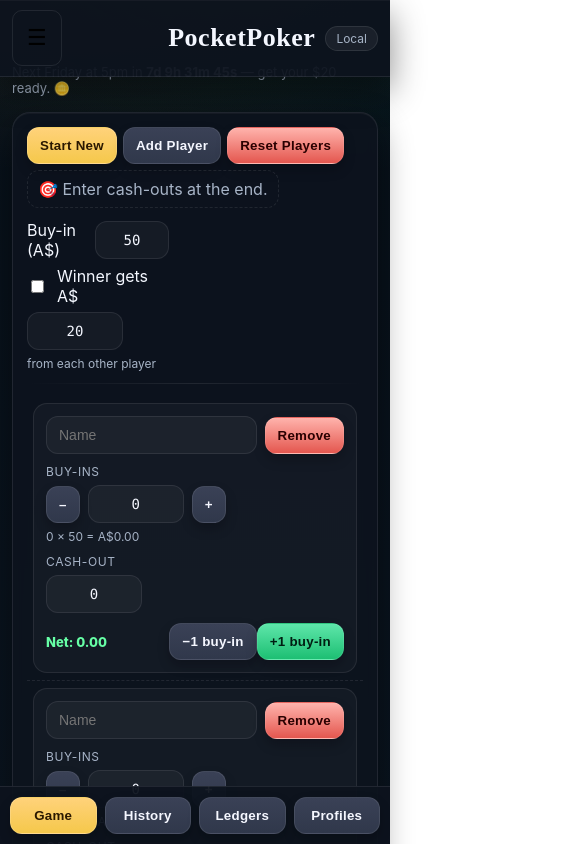
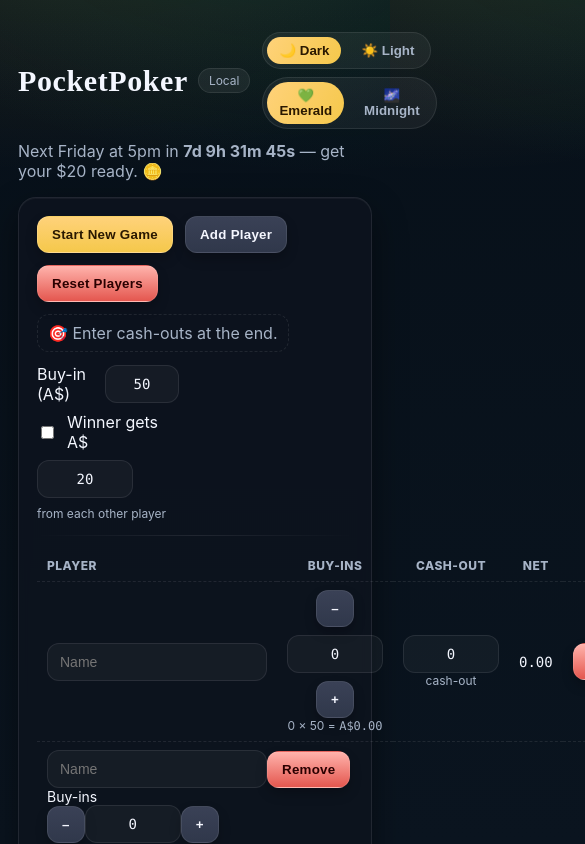
Before and after one commit to Parzival-0x9/pocketpoker, a React (Vite) app: page / in a window 390 px wide. Shown: the top 844 px of the page, 585 px wide, since content can reach past the window. Built offline with nearby package versions, Linux system fonts and the light colour scheme.

Commit message:
UI fix: ledger wording/alignment + compact mobile tweaks

```diff
--- a/App.jsx
+++ b/App.jsx
@@ -30,11 +30,6 @@ export default function App(){
   const [ledgerExpanded,setLedgerExpanded]=useState({});
   const [profiles,setProfiles]=useState(()=>{ try{ return JSON.parse(localStorage.getItem(PROFILES)) || {}; } catch { return {}; } });
   const [celebrated, setCelebrated] = useState(new Set());
-
-  // Compact mobile: tabs + drawer
-  const [sidebarOpen, setSidebarOpen] = useState(false);
-  const [tab, setTab] = useState(()=> localStorage.getItem("pp_tab") || "game");
-  useEffect(()=>{ localStorage.setItem("pp_tab", tab); }, [tab]);
 
   useEffect(()=>{ const s=load();
     if(s){ setPlayers(s.players?.length?s.players:[blank(),blank()]);
@@ -271,12 +266,40 @@ export default function App(){
     return Array.from(set).sort();
   }, [players, history]);
 
-  // --- Sections ---
-  const GameSection = (
+  return (
+    <div className="container">
+      <div className="header">
+        <div className="title-badge">
+          <h1>PocketPoker</h1>
+          <span className="badge">Local</span>
+        </div>
+        <div className="toolbar">
+          <div className="switch">
+            <button className={theme==='dark' ? 'active' : 'ghost'} onClick={()=>setTheme('dark')}>🌙 Dark</button>
+            <button className={theme==='light' ? 'active' : 'ghost'} onClick={()=>setTheme('light')}>☀️ Light</button>
+          </div>
+          <div className="switch">
+            <button className={felt==='emerald' ? 'active' : 'ghost'} onClick={()=>setFelt('emerald')}>💚 Emerald</button>
+            <button className={felt==='midnight' ? 'active' : 'ghost'} onClick={()=>setFelt('midnight')}>🌌 Midnight</button>
+          </div>
+        </div>
+      </div>
+      <div className="kicker">Next Friday at 5pm in <strong>{days}d {hrs}h {mins}m {secs}s</strong> — get your $20 ready. 🪙</div>
+
+      {alerts.length>0 && (
+        <div className="surface" style={{marginTop:14}}>
+          {alerts.map(a=> (
+            <div key={a.id} className="alert" style={{marginBottom:8}}>
+              Unpaid A${a.amount} per-head — winner <strong>{a.winner}</strong>, due <strong>{new Date(a.due).toLocaleString()}</strong>. Unpaid: {a.unpaid.join(', ')}.
+            </div>
+          ))}
+        </div>
+      )}
+
       <div className="surface" style={{marginTop:16}}>
         <div className="controls">
           <div className="stack">
-          <button className="btn primary" onClick={startGame}>Start New</button>
+            <button className="btn primary" onClick={startGame}>Start New Game</button>
             <button className="btn secondary" onClick={addPlayer}>Add Player</button>
             <button className="btn danger" onClick={resetGame}>Reset Players</button>
             <span className="pill">🎯 Enter cash-outs at the end.</span>
@@ -324,7 +347,7 @@ export default function App(){
             <div className="ribbon">⚠️ Off by {aud(totals.diff)}. Use Auto-Balance or tick Override.</div>
             <div className="toolbar">
               <button className="btn secondary" onClick={autoBalance}>Auto-Balance</button>
-            <label className="inline"><input type="checkbox" checked={overrideMismatch} onChange={e=>setOverrideMismatch(e.target.checked)} /> Override & Save</label>
+              <label className="inline"><input type="checkbox" checked={overrideMismatch} onChange={e=>setOverrideMismatch(e.target.checked)} /> Override & Save Anyway</label>
             </div>
           </div>
         ) : (
@@ -338,18 +361,16 @@ export default function App(){
           <button className="btn success" onClick={saveGameToHistory} disabled={Math.abs(totals.diff) > 0.01 && !overrideMismatch}>End Game & Save</button>
         </div>
       </div>
-  );
 
-  const HistorySection = (
       <div className="surface">
         <div className="header" style={{marginBottom:0}}>
           <h3 style={{margin:0}}>Game Overview (History)</h3>
           <div className="toolbar">
             <button className="btn secondary" onClick={exportSeason}>Export CSVs</button>
-          <button className="btn danger" onClick={clearHistory}>Delete All</button>
+            <button className="btn danger" onClick={clearHistory}>Delete All History</button>
           </div>
         </div>
-      <div className="meta">Tap details to see per-head payments and settlement transfers.</div>
+        <div className="meta">Click details to see full results, winner per-head payments, and settlement transfers.</div>
         <table className="table">
           <thead>
             <tr>
@@ -391,11 +412,9 @@ export default function App(){
                   </tr>
                   {expanded[key] && (
                     <tr>
-    <td colSpan="6" style={{padding:0}}>
-      <div className="pp-game-details" role="dialog" aria-modal="true">
-        <div className="pp-sheet-grabber" />
-        <div className="pp-sheet-body">
-          <div className="detail"><strong>Per-player results</strong>
+                      <td colSpan="6">
+                        <div className="detail">
+                          <strong>Per-player results</strong>
                           <table className="table">
                             <thead><tr><th>Player</th><th className="center">Buy-in</th><th className="center">Cash-out (adj)</th><th className="center">Prize adj</th><th className="center">Net</th></tr></thead>
                             <tbody>
@@ -461,24 +480,21 @@ export default function App(){
                                 <tr key={i}><td>{t.from}</td><td>{t.to}</td><td className="center mono">{aud(t.amount)}</td></tr>
                               ))}
                             </tbody>
-                        </table></div>
-        </div>
+                          </table>
                         </div>
                       </td>
                     </tr>
-)}}
+                  )}
                 </React.Fragment>
               );
             })}
           </tbody>
         </table>
       </div>
-  );
 
-  const LedgersSection = (
       <div className="surface">
         <h3 style={{marginTop:0}}>Player Ledgers (Cumulative)</h3>
-      <div className="meta">Clean + collapsible. Tap Show to reveal who they owe / who owes them.</div>
+        <div className="meta">Clean + collapsible. Click Show to reveal who they owe / who owes them.</div>
         <table className="table">
           <thead><tr><th>Player</th><th className="center">Net Balance</th><th className="center">Actions</th></tr></thead>
           <tbody>
@@ -505,6 +521,16 @@ export default function App(){
                             <thead><tr><th>They owe <em>you</em></th><th className="center">Amount</th><th>You owe <em>them</em></th><th className="center">Amount</th></tr></thead>
                             <tbody>
                               <tr>
+                                {/* Left: They owe YOU */}
+                                <td>
+                                  {(info.owedBy||[]).length===0 ? <span className="meta">—</span> :
+                                    info.owedBy.map((x,i)=>(<div key={i}>{x.from}</div>))}
+                                </td>
+                                <td className="center mono">
+                                  {(info.owedBy||[]).length===0 ? <span className="meta">—</span> :
+                                    info.owedBy.map((x,i)=>(<div key={i}>{aud(x.amount)}</div>))}
+                                </td>
+                                {/* Right: YOU owe THEM */}
                                 <td>
                                   {(info.owes||[]).length===0 ? <span className="meta">—</span> :
                                     info.owes.map((x,i)=>(<div key={i}>{x.to}</div>))}
@@ -512,14 +538,6 @@ export default function App(){
                                 <td className="center mono">
                                   {(info.owes||[]).length===0 ? <span className="meta">—</span> :
                                     info.owes.map((x,i)=>(<div key={i}>{aud(x.amount)}</div>))}
-                              </td>
-                              <td>
-                                {(info.owedBy||[]).length===0 ? <span className="meta">—</span> :
-                                  info.owedBy.map((x,i)=>(<div key={i}>{x.from}</div>))}
-                              </td>
-                              <td className="center mono">
-                                {(info.owedBy||[]).length===0 ? <span className="meta">—</span> :
-                                  info.owedBy.map((x,i)=>(<div key={i}>{aud(x.amount)}</div>))}
                                 </td>
                               </tr>
                             </tbody>
@@ -534,9 +552,7 @@ export default function App(){
           </tbody>
         </table>
       </div>
-  );
 
-  const ProfilesSection = (
       <div className="surface">
         <div className="header"><h3 style={{margin:0}}>Players & Profiles</h3></div>
         <div className="meta">Add optional PayIDs so it’s one tap to copy during payouts.</div>
@@ -558,87 +574,8 @@ export default function App(){
           </tbody>
         </table>
       </div>
-  );
 
-  return (
-    <>
-      {/* Topbar */}
-      <div className="pp-topbar">
-        <button className="pp-burger" onClick={()=>setSidebarOpen(true)}>☰</button>
-        <div className="brand">
-          <h1>PocketPoker</h1>
-          <span className="badge">Local</span>
+      <div className="footer meta">Tip: “Start New Game” keeps players, zeroes amounts. Per-head payments are tracked under each game's details.</div>
     </div>
-        <div className="pp-hide-mobile">
-          <div className="toolbar">
-            <div className="switch">
-              <button className={theme==='dark' ? 'active' : 'ghost'} onClick={()=>setTheme('dark')}>🌙 Dark</button>
-              <button className={theme==='light' ? 'active' : 'ghost'} onClick={()=>setTheme('light')}>☀️ Light</button>
-            </div>
-            <div className="switch">
-              <button className={felt==='emerald' ? 'active' : 'ghost'} onClick={()=>setFelt('emerald')}>💚 Emerald</button>
-              <button className={felt==='midnight' ? 'active' : 'ghost'} onClick={()=>setFelt('midnight')}>🌌 Midnight</button>
-            </div>
-          </div>
-        </div>
-      </div>
-
-      {/* Drawer */}
-      <div className={"pp-drawer " + (sidebarOpen?'open':'')}>
-        <div className="title-badge" style={{justifyContent:'space-between', width:'100%'}}>
-          <strong>Menu</strong>
-          <button className="pp-burger" onClick={()=>setSidebarOpen(false)}>✕</button>
-        </div>
-        <div style={{height:8}} />
-        <div className="switch">
-          <button className={theme==='dark' ? 'active' : 'ghost'} onClick={()=>setTheme('dark')}>🌙 Dark</button>
-          <button className={theme==='light' ? 'active' : 'ghost'} onClick={()=>setTheme('light')}>☀️ Light</button>
-        </div>
-        <div style={{height:8}} />
-        <div className="switch">
-          <button className={felt==='emerald' ? 'active' : 'ghost'} onClick={()=>setFelt('emerald')}>💚 Emerald</button>
-          <button className={felt==='midnight' ? 'active' : 'ghost'} onClick={()=>setFelt('midnight')}>🌌 Midnight</button>
-        </div>
-        <div className="nav-list">
-          {["game","history","ledgers","profiles"].map(k=>(
-            <div key={k} className={"nav-item " + (tab===k?'active':'')} onClick={()=>{setTab(k); setSidebarOpen(false);}}>
-              <span style={{textTransform:'capitalize'}}>{k}</span>
-              <span>›</span>
-            </div>
-          ))}
-        </div>
-      </div>
-      <div className={"pp-overlay " + (sidebarOpen?'show':'')} onClick={()=>setSidebarOpen(false)} />
-
-      <div className="container">
-        <div className="kicker">Next Friday at 5pm in <strong>{days}d {hrs}h {mins}m {secs}s</strong> — get your $20 ready. 🪙</div>
-
-        {/* Alerts visible on Game & History tabs */}
-        {(tab==="game" || tab==="history") && alerts.length>0 && (
-          <div className="surface" style={{marginTop:14}}>
-            {alerts.map(a=> (
-              <div key={a.id} className="alert" style={{marginBottom:8}}>
-                Unpaid A${a.amount} per-head — winner <strong>{a.winner}</strong>, due <strong>{new Date(a.due).toLocaleString()}</strong>. Unpaid: {a.unpaid.join(', ')}.
-              </div>
-            ))}
-          </div>
-        )}
-
-        {tab==="game" && GameSection}
-        {tab==="history" && HistorySection}
-        {tab==="ledgers" && LedgersSection}
-        {tab==="profiles" && ProfilesSection}
-
-        {/* Bottom tabbar for quick nav on mobile */}
-        <div className="tabbar">
-          <button className={"btn " + (tab==='game'?'primary':'secondary')} onClick={()=>setTab('game')}>Game</button>
-          <button className={"btn " + (tab==='history'?'primary':'secondary')} onClick={()=>setTab('history')}>History</button>
-          <button className={"btn " + (tab==='ledgers'?'primary':'secondary')} onClick={()=>setTab('ledgers')}>Ledgers</button>
-          <button className={"btn " + (tab==='profiles'?'primary':'secondary')} onClick={()=>setTab('profiles')}>Profiles</button>
-        </div>
-
-        <div className="footer meta">Tip: “Start New” keeps players, zeroes amounts. Per-head payments are tracked under each game.</div>
-      </div>
-    </>
   );
 }
--- a/styles.css
+++ b/styles.css
@@ -22,7 +22,6 @@ body{
   color:var(--text);
   background: linear-gradient(180deg,var(--bg) 0%,var(--bg-2) 100%);
 }
-
 /* felt theme overlay */
 :root[data-felt="emerald"] body{
   background:
@@ -37,24 +36,23 @@ body{
     linear-gradient(180deg,#060a12 0%,#0a1020 100%);
 }
 
-.container{max-width:1120px;margin:0 auto;padding:56px 16px 72px}
-h1{font-family:'Playfair Display',serif;font-weight:800;letter-spacing:.02em;font-size:clamp(26px,5vw,44px);margin:0}
+.container{max-width:1120px;margin:0 auto;padding:32px 18px 64px}
+h1{font-family:'Playfair Display',serif;font-weight:800;letter-spacing:.02em;font-size:clamp(30px,3.2vw,44px);margin:0}
 .kicker{color:var(--muted);margin-top:8px}
-.surface{background:var(--card);border:1px solid var(--border);border-radius:18px;padding:14px;box-shadow:var(--shadow);backdrop-filter:blur(6px)}
-.surface+.surface{margin-top:14px}
+.surface{background:var(--card);border:1px solid var(--border);border-radius:18px;padding:18px;box-shadow:var(--shadow);backdrop-filter:blur(6px)}
+.surface+.surface{margin-top:18px}
 .header{display:flex;justify-content:space-between;gap:12px;align-items:center;margin-bottom:12px}
 .title-badge{display:inline-flex;align-items:center;gap:10px}
 .badge{padding:4px 10px;border:1px solid var(--border);background:rgba(255,255,255,.06);border-radius:999px;font-size:12px;color:var(--muted)}
 .toolbar{display:flex;gap:8px;flex-wrap:wrap}
 
-/* Buttons */
+/* Flat buttons */
 .btn{
   appearance:none;border:1px solid var(--border);cursor:pointer;
   color:var(--text);padding:10px 14px;border-radius:12px;font-weight:800;letter-spacing:.02em;
   background: linear-gradient(180deg, rgba(255,255,255,.12), rgba(255,255,255,.04));
   box-shadow: 0 6px 12px rgba(0,0,0,.22);
   transition: transform .05s ease, filter .2s ease, box-shadow .2s ease;
-  width: auto;
 }
 .btn:hover{transform:translateY(-1px)}
 .btn:active{transform:translateY(0)}
@@ -65,28 +63,28 @@ h1{font-family:'Playfair Display',serif;font-weight:800;letter-spacing:.02em;fon
 .btn.ghost{background:transparent;box-shadow:none;color:var(--muted)}
 
 .controls{display:grid;grid-template-columns:repeat(12,1fr);gap:12px;align-items:center}
-.controls .stack{grid-column:span 12;display:flex;gap:8px;flex-wrap:wrap}
+.controls .stack{grid-column:span 12;display:flex;gap:12px;flex-wrap:wrap}
 @media (min-width:860px){.controls .stack{grid-column:span 8}.controls .toggles{grid-column:span 4;justify-self:end}}
 
 label.inline{display:inline-flex;align-items:center;gap:10px}
 select,input[type="text"],input[type="number"]{background:rgba(255,255,255,.04);color:var(--text);border:1px solid var(--border);border-radius:12px;padding:10px 12px;font-size:14px;min-width:0}
 input[type="number"].small{width:96px;text-align:center}
-input[type="text"].name{width:220px;max-width:100%}
+input[type="text"].name{width:220px}
 input[type=number]::-webkit-outer-spin-button,input[type=number]::-webkit-inner-spin-button{-webkit-appearance:none;margin:0}
 input[type=number]{-moz-appearance:textfield}
 
-.table{width:100%;border-collapse:collapse; font-size:14px}
-.table th,.table td{padding:8px 8px;border-bottom:1px dashed var(--border)}
-.table th{text-align:left;color:var(--muted);font-weight:800;letter-spacing:.04em;text-transform:uppercase;font-size:11px}
+.table{width:100%;border-collapse:collapse}
+.table th,.table td{padding:10px 10px;border-bottom:1px dashed var(--border)}
+.table th{text-align:left;color:var(--muted);font-weight:800;letter-spacing:.04em;text-transform:uppercase;font-size:12px}
 .table th.center,.table td.center{text-align:center}
 .table td.center input{text-align:center}
 .table td .toolbar{justify-content:center}
 .right{text-align:right}.center{text-align:center}
 .meta{color:var(--muted);font-size:12px}
-hr.hair{border:none;height:1px;background:linear-gradient(90deg,transparent,var(--border),transparent);margin:12px 0}
+hr.hair{border:none;height:1px;background:linear-gradient(90deg,transparent,var(--border),transparent);margin:14px 0}
 .ribbon{display:inline-flex;align-items:center;gap:8px;background:rgba(255,255,255,.06);border:1px solid var(--border);padding:6px 10px;border-radius:12px;color:var(--muted)}
 .pill{display:inline-flex;align-items:center;gap:8px;border:1px dashed var(--border);padding:8px 10px;border-radius:12px;color:var(--muted)}
-.footer{opacity:.7;margin-top:14px;font-size:12px}
+.footer{opacity:.7;margin-top:18px;font-size:12px}
 .mono{font-family:'JetBrains Mono',ui-monospace,SFMono-Regular,Menlo,Monaco,Consolas}
 .switch{position:relative;display:inline-flex;align-items:center;gap:8px;padding:4px;border:1px solid var(--border);border-radius:999px;background:rgba(255,255,255,.05)}
 .switch button{border:0;padding:6px 12px;border-radius:999px;cursor:pointer;font-weight:800}
@@ -101,120 +99,12 @@ hr.hair{border:none;height:1px;background:linear-gradient(90deg,transparent,var(
 .confetti{position:fixed;top:-10px;width:6px;height:10px;opacity:0.95;animation:confettiFall 1200ms ease-out forwards}
 @keyframes confettiFall {0%{transform:translateY(-10px) rotate(0)} 100%{transform:translateY(110vh) rotate(720deg); opacity:0}}
 
-/* --- Compact Mobile Topbar & Drawer --- */
-.pp-topbar{
-  position:fixed; top:0; left:0; right:0; z-index:50;
-  display:flex; align-items:center; justify-content:space-between;
-  padding:10px 12px; background:var(--card); border-bottom:1px solid var(--border); box-shadow:var(--shadow);
-}
-.pp-topbar .brand{display:flex; align-items:center; gap:10px}
-.pp-burger{appearance:none;background:transparent;border:1px solid var(--border);border-radius:10px;padding:8px;cursor:pointer}
-.pp-burger:active{transform:scale(.98)}
-
-.pp-drawer{
-  position:fixed; top:0; bottom:0; left:0; width:280px; max-width:85vw;
-  background:var(--card); border-right:1px solid var(--border); padding:14px;
-  transform:translateX(-100%); transition:transform .22s ease; z-index:60; overflow:auto;
-}
-.pp-drawer.open{ transform:translateX(0) }
-.pp-overlay{position:fixed; inset:0; background:#0008; z-index:55; opacity:0; pointer-events:none; transition:opacity .2s ease}
-.pp-overlay.show{opacity:1; pointer-events:auto}
-
-.nav-list{display:flex; flex-direction:column; gap:8px; margin-top:10px}
-.nav-item{display:flex; align-items:center; justify-content:space-between; gap:8px; padding:10px 12px; border:1px solid var(--border); border-radius:12px; cursor:pointer; background:rgba(255,255,255,.03)}
-.nav-item.active{background:linear-gradient(180deg,var(--gold-1),var(--gold-2)); color:#2a1800}
-
-.tabbar{position:fixed; bottom:0; left:0; right:0; display:flex; gap:8px; padding:10px; background:var(--card); border-top:1px solid var(--border); z-index:40}
-.tabbar button{flex:1}
-
-/* Mobile-first tweaks */
-@media (max-width: 680px){
-  .container{padding:56px 12px 84px}
-  .toolbar{gap:6px}
-  .table{font-size:13px}
-  .table th,.table td{padding:7px 6px}
-  .controls .stack{gap:6px}
-  .btn{padding:10px 12px}
-  .kicker{font-size:13px}
-  .pp-hide-mobile{display:none !important}
-}
-
-/* Optional: Stack table rows into compact blocks (keep simple for now) */
-/* Advanced card-rows can be added later if needed */
-
-/* ===== Mobile player card layout (≤ 680px) ===== */
-.mobile-row{ display:none; }
-.desktop-row{ display:table-row; }
-
-@media (max-width: 680px){
-  .table thead, .table tfoot{ display:none; }
-  .desktop-row{ display:none; }
-  .mobile-row{ display:table-row; }
-
-  .player-card{
-    border:1px solid var(--border);
-    border-radius:14px;
-    background:rgba(255,255,255,.03);
-    padding:12px;
-    display:flex;
-    flex-direction:column;
-    gap:10px;
-  }
-  .pc-top{ display:flex; gap:8px; align-items:center; }
-  .pc-top .pc-name{ flex:1; }
-  .pc-top .pc-remove{ padding:8px 10px; }
-
-  .pc-row{ display:flex; flex-direction:column; gap:6px; }
-  .pc-label{ font-size:12px; color:var(--muted); text-transform:uppercase; letter-spacing:.05em; }
-
-  .pc-controls{ display:flex; gap:8px; align-items:center; }
-  .pc-number{ width:110px; text-align:center; }
-
-  .pc-meta{ font-size:12px; color:var(--muted); }
-
-  .pc-bottom{ display:flex; justify-content:space-between; align-items:center; gap:10px; flex-wrap:wrap; }
-  .pc-net{ font-weight:800; }
-  .pc-net.pos{ color:#66ffa6; }
-  .pc-net.neg{ color:#ff9a9a; }
-
-  .player-card .btn{ padding:10px 12px; }
-  .player-card input.name{ width:100%; }
-}
-
-
-
-/* === PocketPoker MobilePolish v1 === */
-
-/* Bigger hamburger hit area */
-.pp-burger{
-  appearance:none;
-  background:transparent;
-  border:1px solid var(--border);
-  border-radius:10px;
-  padding:14px;
-  font-size:22px;
-  cursor:pointer;
-}
-
-/* Bottom sheet for History details (phones) */
-@media (max-width:680px){
-  .pp-game-details{
-    position:fixed; left:0; right:0; bottom:0;
-    height:72vh; max-height:560px;
-    background:var(--card);
-    border-top-left-radius:16px; border-top-right-radius:16px;
-    box-shadow:0 -12px 36px rgba(0,0,0,.35);
-    z-index:9999; overflow:hidden;
-  }
-  .pp-game-details .pp-sheet-grabber{
-    width:44px; height:4px; border-radius:999px;
-    background:rgba(255,255,255,.25);
-    margin:8px auto 6px;
-  }
-  .pp-game-details .pp-sheet-body{
-    height:calc(72vh - 28px);
-    overflow:auto; padding:10px 12px 18px;
-  }
+/* Compact History list on small screens */
+@media (max-width: 700px){
+  .surface .table { font-size: 14px; }
+  .surface .table td, .surface .table th { padding: 8px 10px; }
+  td > span { display:inline-block; margin: 2px 8px 2px 0; line-height: 1.25; }
+  td.center .toolbar { gap: 8px; }
 }
 
 /* Ledger badges */
```
Lines whose indentation alone changed are shown as unchanged.
